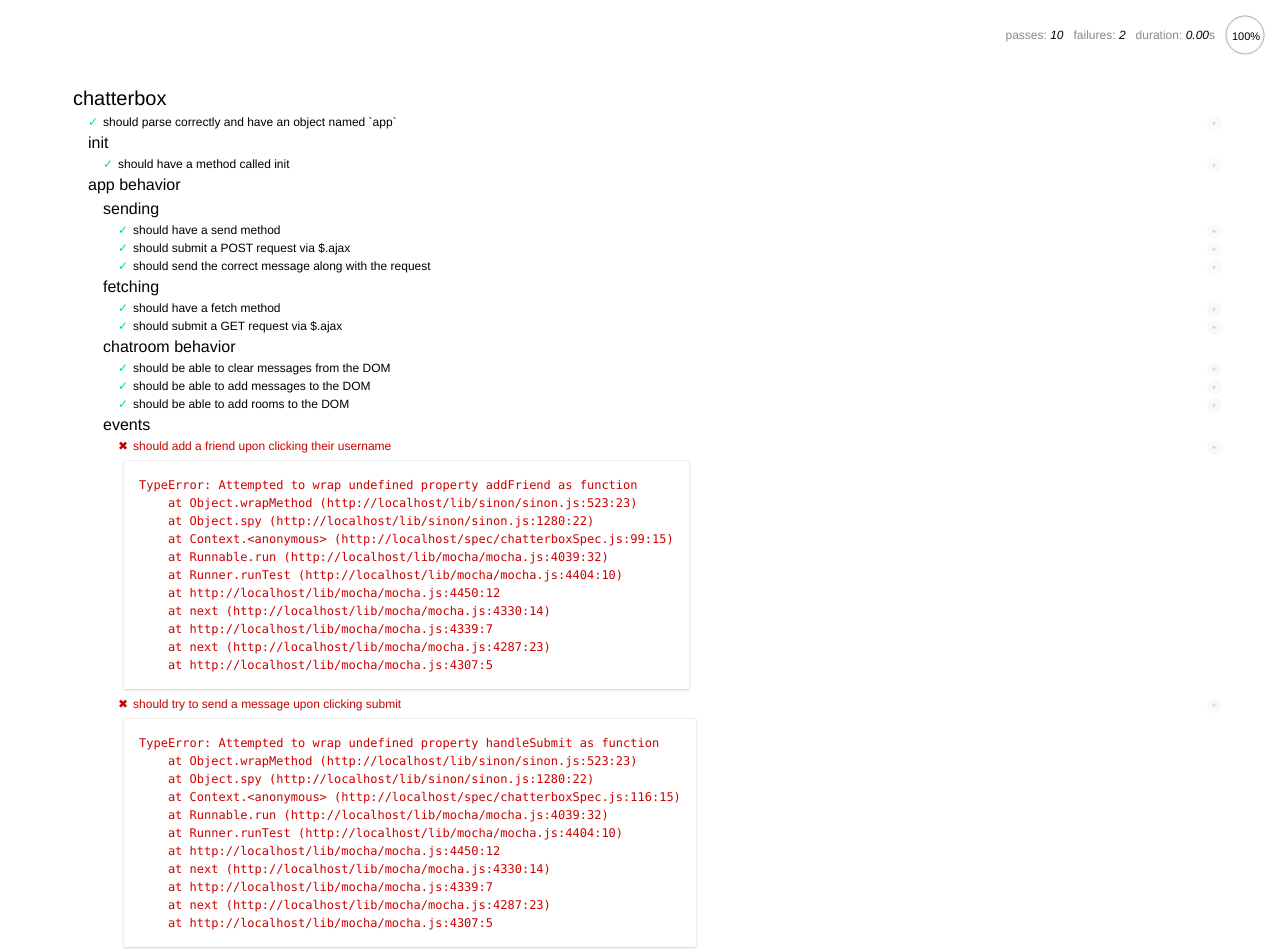
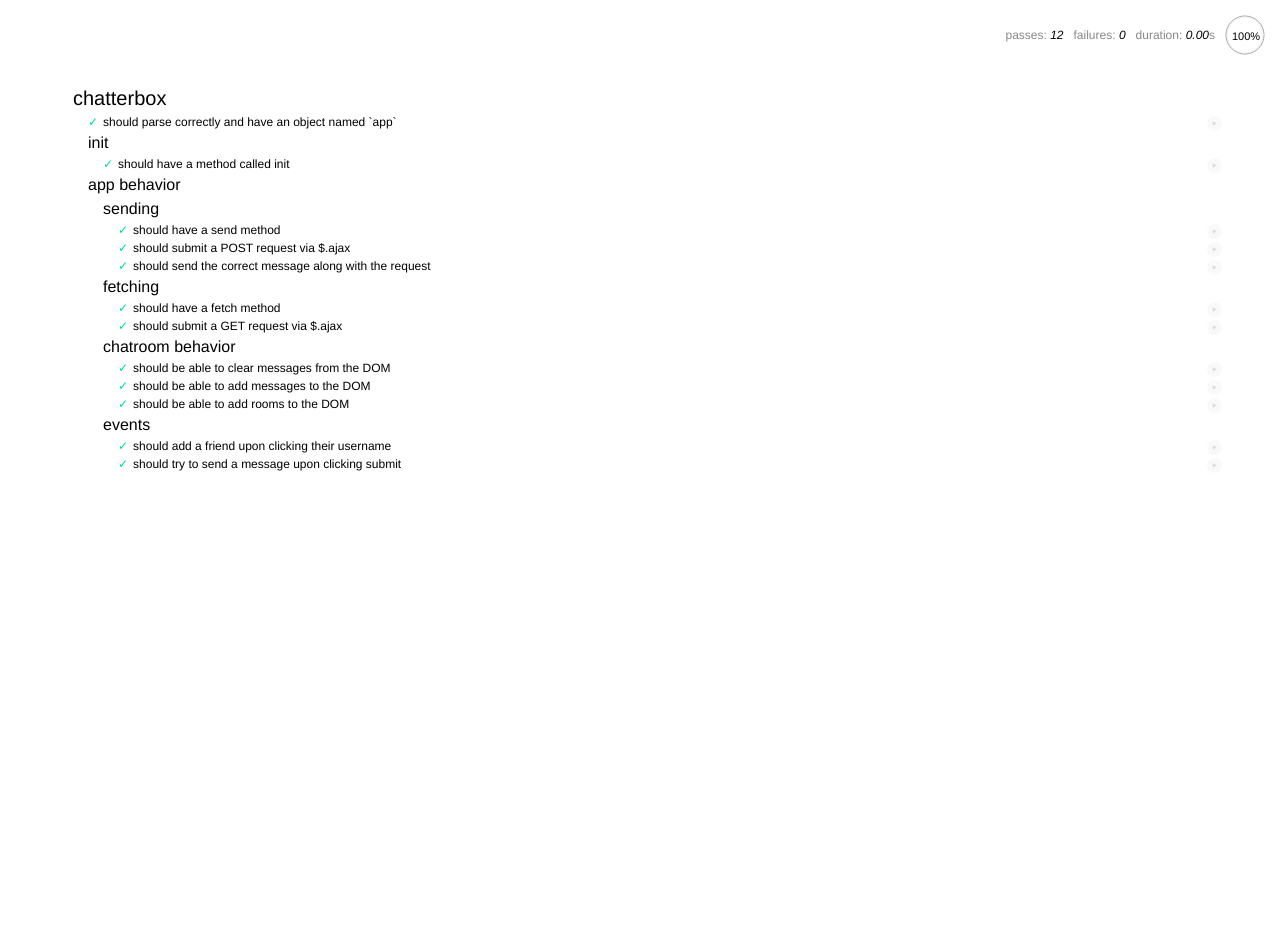
Before and after one commit to existenzial/chatterbox-client, a website: page SpecRunner.html in a window 1280 px wide. After the commit the page ends 800 px from the top, so only its background shows below. Drawn offline with Linux system fonts and the light colour scheme.

Commit message:
Completed Prompts

```diff
--- a/client/scripts/app.js
+++ b/client/scripts/app.js
@@ -1,7 +1,12 @@
 // YOUR CODE HERE:
 var app = {};
 
-app.init = function(){};
+app.init = function(){
+  app.addFriend();
+  app.handleSubmit();
+
+};
+
 app.send = function(message){
   $.ajax({
     type: "POST",
@@ -30,12 +35,23 @@ app.clearMessages = function() {
   $('#chats').html('');
 }
 
-app.addMessage = function(){
+app.addMessage = function(userName){
   $('#chats').html('<div>');
+  userName = this.userName;
 }
 
 app.addRoom = function(){
   $('#roomSelect').html('<option>')
 };
 
-// });
+app.addFriend = function(){
+  $('#main').on('click', function(){
+  $('.username').find();
+  });
+};
+
+app.handleSubmit = function (message){
+  $('#send .submit').submit(function(){
+    message = $(message).val();
+  })
+}
```
Also changed, not shown: client/index.html (+3 -1 lines).
